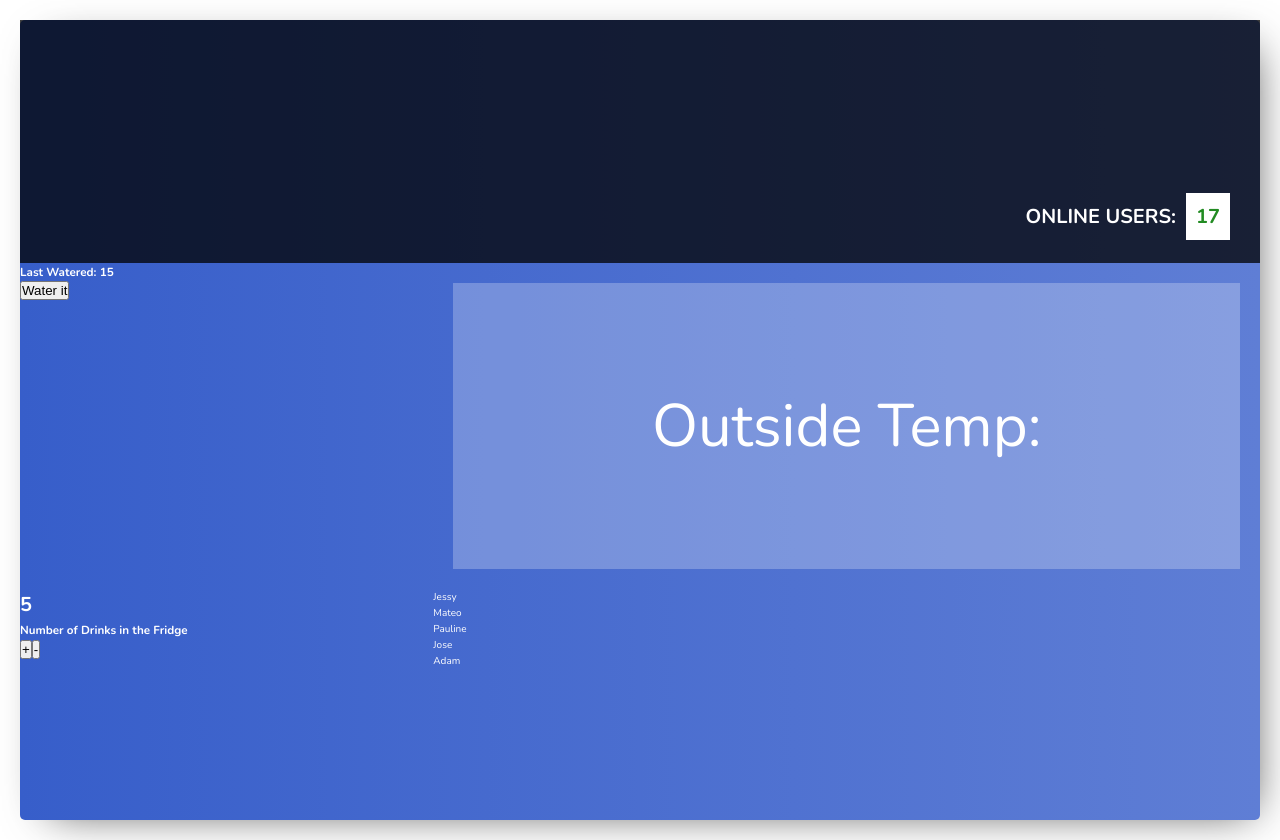
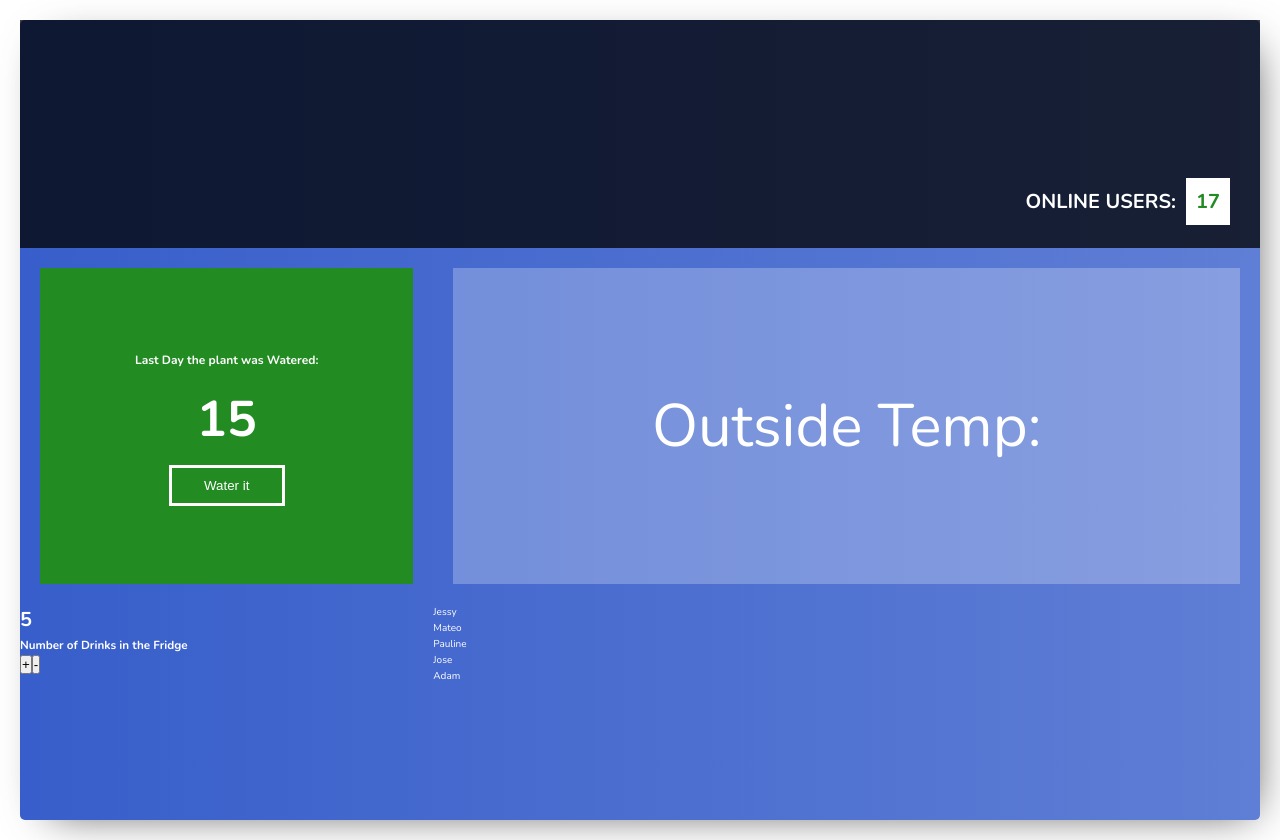
Before and after one commit to HenriqueFadoni/dashboard, a React (Create React App) app: page / in a window 1280 px wide. Built offline with nearby package versions, Linux system fonts and the light colour scheme; no server answers.

Commit message:
Styling last day Plant was Watered

```diff
--- a/src/containers/WaterPlant.js
+++ b/src/containers/WaterPlant.js
@@ -21,8 +21,9 @@ const WaterPlant = () => {
   const waterHandler = () => setLastWatered(today);
 
   return (
-    <div>
-      <h3>Last Watered: {lastWatered}</h3>
+    <div className="app__waterplant--container">
+      <h3 className="app__waterplant--text">Last Day the plant was Watered:</h3>
+      <h3 className="app__waterplant--days">{lastWatered}</h3>
       <button onClick={waterHandler}>Water it</button>
     </div>
   );
--- a/src/sass/abstract/_variable.scss
+++ b/src/sass/abstract/_variable.scss
@@ -1,4 +1,7 @@
 $color-primary: rgb(55, 94, 202);
 $color-primary-lighten: lighten($color-primary, 10%);
 
+$color-secondary: rgba(0, 0, 0, 0.75);
+
 $color-white: white;
+$color-green: forestgreen;
--- a/src/sass/pages/_index.scss
+++ b/src/sass/pages/_index.scss
@@ -10,7 +10,7 @@
     background-image: linear-gradient(to right, $color-primary, $color-primary-lighten);
     border-radius: 0.5rem;
 
-    box-shadow: 1.1rem 1rem 4.2rem -1.9rem rgba(0, 0, 0, 0.75);
+    box-shadow: 1.1rem 1rem 4.2rem -1.9rem $color-secondary;
   }
 
   &__header {
@@ -23,7 +23,7 @@
       grid-row-start: 1;
       grid-row-end: 2;
 
-      background-color: rgba(0, 0, 0, 0.75);
+      background-color: $color-secondary;
       padding: 3rem;
 
       justify-content: flex-end;
@@ -37,8 +37,8 @@
       & span {
         margin-left: 1rem;
         padding: 1rem;
-        background-color: white;
-        color: forestgreen;
+        background-color: $color-white;
+        color: $color-green;
       }
     }
   }
@@ -66,4 +66,46 @@
       text-align: center;
     }
   }
+
+  &__waterplant {
+    &--container {
+      display: flex;
+      flex-direction: column;
+
+      margin: 2rem;
+      padding: 1rem;
+
+      justify-content: center;
+      align-items: center;
+
+      background-color: $color-green;
+
+      & button {
+        width: 9rem;
+        padding: 1rem;
+        border: 3px solid $color-white;
+        color: $color-white;
+        background-color: transparent;
+        transition: transform 0.2s;
+
+        &:hover {
+          transform: scale(1.1);
+        }
+
+        &:active {
+          transform: scale(0.9);
+        }
+      }
+    }
+
+    &--text {
+      font-size: 1.2rem;
+      margin: .5rem;
+    }
+
+    &--days {
+      font-size: 5rem;
+      margin: .5rem;
+    }
+  }
 }
```
